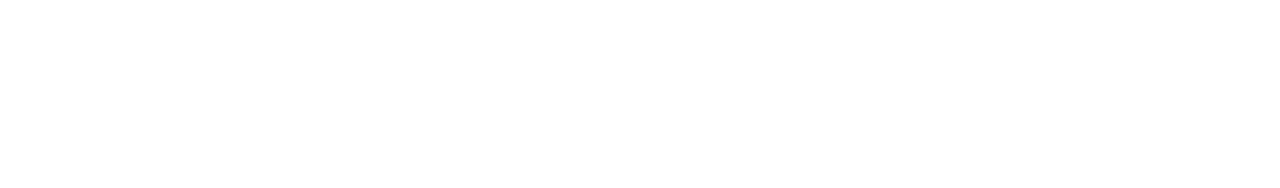
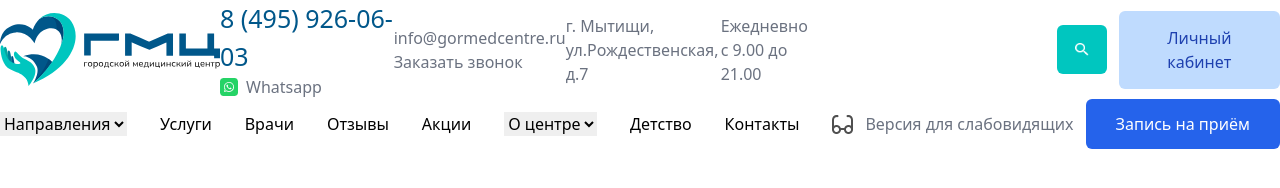
Before and after one commit to dilshod003/all-group-exam, a website: page src/ahliddin.html in a window 1280 px wide. Drawn offline with nearby package versions, Linux system fonts and the light colour scheme.

Commit message:
header finished

```diff
--- a/src/ahliddin.html
+++ b/src/ahliddin.html
@@ -7,6 +7,48 @@
     <script src="https://cdn.tailwindcss.com"></script>
 </head>
 <body>
-
+    <header>
+        <nav class="flex items-center justify-between max-w-[1700px] m-auto">
+            <img src="./ahliddin images/logo.svg" alt="">
+            <p class="hidden md:block">
+                <div class="hidden md:block">
+                    <h2 class="text-[#00578A] text-[25px]">8 (495) 926-06-03</h2>
+                    <div class="flex items-center gap-2">
+                        <img src="./ahliddin images/whatsapp.png" alt="">
+                        <p class="text-gray-500">Whatsapp</p>
+                    </div>
+                </div>
+                <p class="text-gray-500 hidden md:block">info@gormedcentre.ru<br>Заказать звонок</p>
+                <p class="text-gray-500 hidden md:block">г. Мытищи,<br>ул.Рождественская, д.7</p>
+                <p class="text-gray-500 hidden md:block">Ежедневно <br>с 9.00 до 21.00</p>
+            <div class="md:flex items-center ml-[240px] gap-3 hidden">
+                <button class="bg-[#00C6BF] p-[18px] rounded-md"><img src="./ahliddin images/linear.png" alt=""></button>
+                <button class="py-[15px] px-[30px] rounded-md text-blue-800 bg-blue-200">Личный кабинет</button>
+            </div>
+            <div class="flex gap-5">
+                <img class="md:hidden" src="./ahliddin images/call.png" alt="">
+                <img class="md:hidden" src="./ahliddin images/burger.png" alt="">
+            </div>
+        </nav>
+        <nav class="md:flex items-center max-w-[1600px] m-auto justify-between hidden">
+                <select>
+                    <option>Направления</option>
+                </select>
+                <p>Услуги</p>
+                <p>Врачи</p>
+                <p>Отзывы</p>
+                <p>Акции</p>
+                <select>
+                    <option>О центре</option>
+                </select>
+                <p>Детство</p>
+                <p>Контакты</p>
+            <div class="flex items-center text-gray-500 gap-3">
+                <img src="./ahliddin images/icon.png" alt="">
+                <p>Версия для слабовидящих</p>
+                <button class="py-[13px] px-[30px] rounded-md bg-blue-600 text-white">Запись на приём</button>
+            </div>
+        </nav>
+    </header>
 </body>
 </html>
```
Also changed, not shown: src/ahliddin images/burger.png (added), src/ahliddin images/call.png (added), src/ahliddin images/icon.png (added), src/ahliddin images/linear.png (added), src/ahliddin images/logo.svg (added), src/ahliddin images/whatsapp.png (added).
